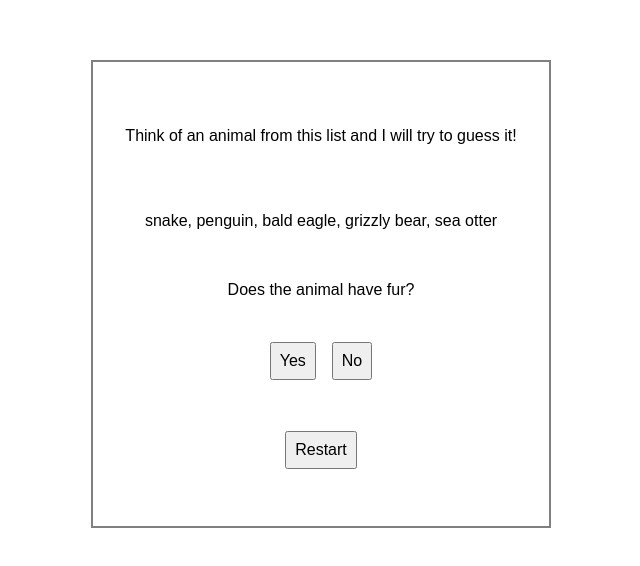
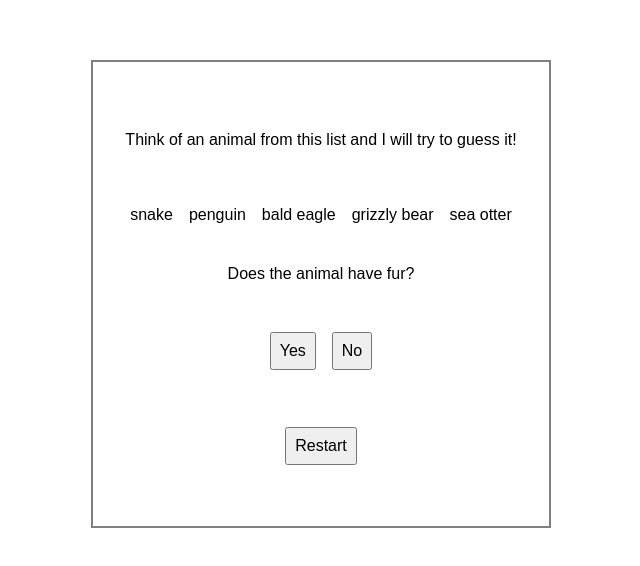
Before and after one commit to carltonLND/decision-trees-react-exercise, a React (Vite) app: page / in a window 1280 px wide. Shown: the part 114-680 px from the top of the page, without its empty margins (319-959 px from the left). Built offline with nearby package versions, Linux system fonts and the light colour scheme.

Commit message:
Added rendering of leaves and removed unneeded state

```diff
--- a/src/components/App.css
+++ b/src/components/App.css
@@ -23,3 +23,8 @@ button {
   text-decoration: line-through;
   opacity: 0.5;
 }
+
+.leaves {
+  display: flex;
+  column-gap: 1rem;
+}
--- a/src/components/App.tsx
+++ b/src/components/App.tsx
@@ -2,48 +2,40 @@ import "./App.css";
 import { useState } from "react";
 import createTree from "../exampleTrees/animalsQuizTree";
 import getLeaves from "../utils/getLeaves";
+import RenderLeaves from "./RenderLeaves";
 
 const questionTree = createTree();
 const allLeaves = getLeaves(questionTree);
 
 export default function App() {
   const [currentNode, setCurrentNode] = useState(questionTree);
-  const [validLeaves, setValidLeaves] = useState(allLeaves);
 
-  const handleClick = (value: "yes" | "no") => {
-    if (currentNode.kind === "leaf") return;
-    if (value === "yes") {
-      setValidLeaves(() => getLeaves(currentNode.yesSubtree));
-      setCurrentNode(currentNode.yesSubtree);
-    } else {
-      setValidLeaves(() => getLeaves(currentNode.noSubtree));
-      setCurrentNode(currentNode.noSubtree);
-    }
+  const handleClick = (answer: boolean) => {
+    setCurrentNode((n) => {
+      if (n.kind === "leaf") return n;
+      return answer ? n.yesSubtree : n.noSubtree;
+    });
   };
 
   return (
     <main className="App">
       <p>Think of an animal from this list and I will try to guess it!</p>
-      <p>{validLeaves.join(", ")}</p>
+      <RenderLeaves
+        validLeaves={getLeaves(currentNode)}
+        allLeaves={allLeaves}
+      />
       <div>
         {currentNode.kind === "question"
           ? currentNode.question
-          : `We think your animal is ${currentNode.result}`}
+          : `We think your animal is a ${currentNode.result}`}
       </div>
       {currentNode.kind === "question" && (
         <div>
-          <button onClick={() => handleClick("yes")}>Yes</button>
-          <button onClick={() => handleClick("no")}>No</button>
+          <button onClick={() => handleClick(true)}>Yes</button>
+          <button onClick={() => handleClick(false)}>No</button>
         </div>
       )}
-      <button
-        onClick={() => {
-          setValidLeaves(allLeaves);
-          setCurrentNode(questionTree);
-        }}
-      >
-        Restart
-      </button>
+      <button onClick={() => setCurrentNode(questionTree)}>Restart</button>
     </main>
   );
 }
--- /dev/null
+++ b/src/components/RenderLeaves.tsx
@@ -0,0 +1,24 @@
+interface RenderLeavesProps {
+  validLeaves: string[];
+  allLeaves: string[];
+}
+
+export default function RenderLeaves({
+  validLeaves,
+  allLeaves,
+}: RenderLeavesProps): JSX.Element {
+  const getElimatedClass = (leaf: string) =>
+    !validLeaves.includes(leaf) ? "eliminated" : "";
+
+  return (
+    <div className="leaves">
+      {allLeaves.map((l, i) => {
+        return (
+          <span className={getElimatedClass(l)} key={i + l}>
+            {l}
+          </span>
+        );
+      })}
+    </div>
+  );
+}
```
